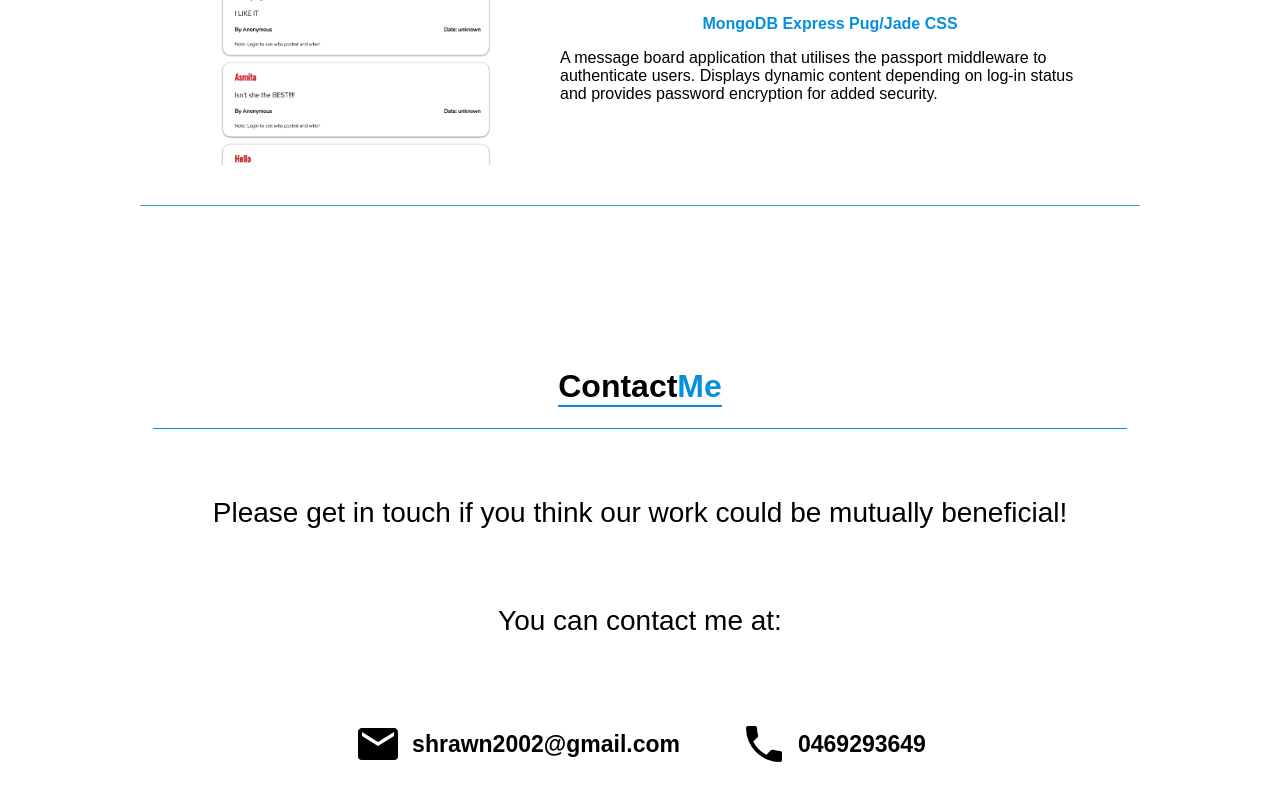
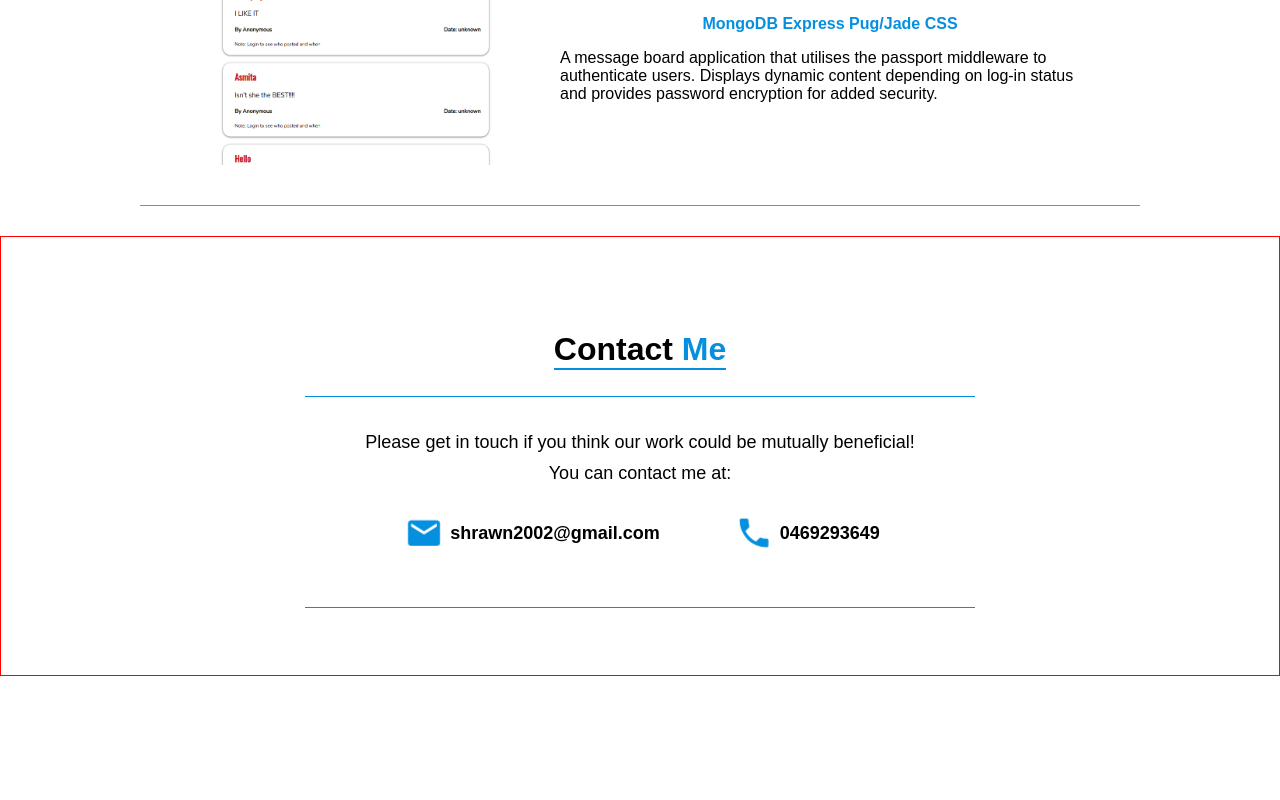
Before and after one commit to Shrawn100/Portfolio, a React (Create React App) app: page / in a window 1280 px wide. Shown: the part 3446-4246 px from the top of the page. After the commit the page ends 4122 px from the top, so only its background shows below. Built offline with nearby package versions, Linux system fonts and the light colour scheme; a web font is replaced by a local one.

Commit message:
Update contact-section layout

```diff
--- a/src/components/Contact.css
+++ b/src/components/Contact.css
@@ -6,15 +6,15 @@
   overflow: hidden;
   align-items: center;
   justify-content: center;
-  min-height: 75vh;
+  min-height: 55vh;
+  border: 1px solid red;
 }
 
 .contact-heading {
-  padding-top: 60px;
   font-family: "MyFont", sans-serif;
   text-align: center;
   border-bottom: 2px solid rgb(5, 143, 223);
-  margin-top: 50px;
+  font-size: 32px;
 }
 .contact-heading > span {
   color: rgb(5, 143, 223);
@@ -22,7 +22,6 @@
 .contact-container {
   display: flex;
   box-sizing: border-box;
-
   justify-content: center;
   align-items: center;
   flex-direction: column;
@@ -31,59 +30,48 @@
   padding: 30px 30px 30px 30px;
 }
 .contact-container > p {
-  padding: 10px 30px 10px 30px;
+  margin: 0;
+  padding: 5px 30px 5px 30px;
   text-align: center;
-  font-size: 28px;
+  font-size: 18px;
   max-width: 900px;
   font-family: "MyFont", sans-serif;
 }
-.contact-container > div {
+.contact-details-container {
   display: flex;
-
   width: 100%;
   justify-content: center;
   gap: 30px;
 }
-.contact-btn {
-  margin-top: 30px;
-  text-align: center;
-
+.contact-details {
   color: black;
-  cursor: pointer;
   font-family: "MyFont", sans-serif;
-  font-size: 23px;
+  font-size: 18px;
   display: flex;
   align-items: center;
-  border: none;
-  font-weight: bold;
+  font-weight: 600;
   background-color: white;
-  max-width: 400px;
-  padding: 15px;
+
+  padding: 20px;
   justify-content: center;
-}
-.contact-btn:hover {
-  cursor: default;
-}
-.contact-btn-container > div > a {
-  text-decoration: none;
-}
-
-.contact-btn-container > div {
-  display: flex;
-  gap: 10px;
 }
 
 .contact-icon {
-  margin-right: 10px;
+  margin-right: 2px;
+  transform: scale(0.8);
+  color: rgb(5, 143, 223);
 }
 
 @media (max-width: 850px) {
-  .contact-container > div {
+  .contact-details-container {
     flex-direction: column;
-
     align-items: center;
+    justify-content: center;
+    gap: 0px;
+    padding: 5px;
   }
-  .contact-container {
-    box-shadow: none;
+  .contact-details {
+    padding: 2px 10px 2px 10px;
+    margin: 0;
   }
 }
--- a/src/components/Contact.js
+++ b/src/components/Contact.js
@@ -4,9 +4,9 @@ import { mdiEmail, mdiPhone } from "@mdi/js";
 
 export default function Contact() {
   return (
-    <div id="contact-section" className="contact">
+    <section id="contact-section" className="contact">
       <h1 className="contact-heading">
-        Contact<span>Me</span>
+        Contact <span>Me</span>
       </h1>
       <div className="contact-container">
         <p>
@@ -14,17 +14,17 @@ export default function Contact() {
           beneficial!
         </p>
         <p>You can contact me at:</p>
-        <div className="contact-btn-container">
-          <button className="contact-btn">
+        <div className="contact-details-container">
+          <div className="contact-details">
             <Icon className="contact-icon" path={mdiEmail} size={2} />
             shrawn2002@gmail.com
-          </button>
-          <button className="contact-btn">
+          </div>
+          <div className="contact-details">
             <Icon className="contact-icon" path={mdiPhone} size={2} />
             0469293649
-          </button>
+          </div>
         </div>
       </div>
-    </div>
+    </section>
   );
 }
```
